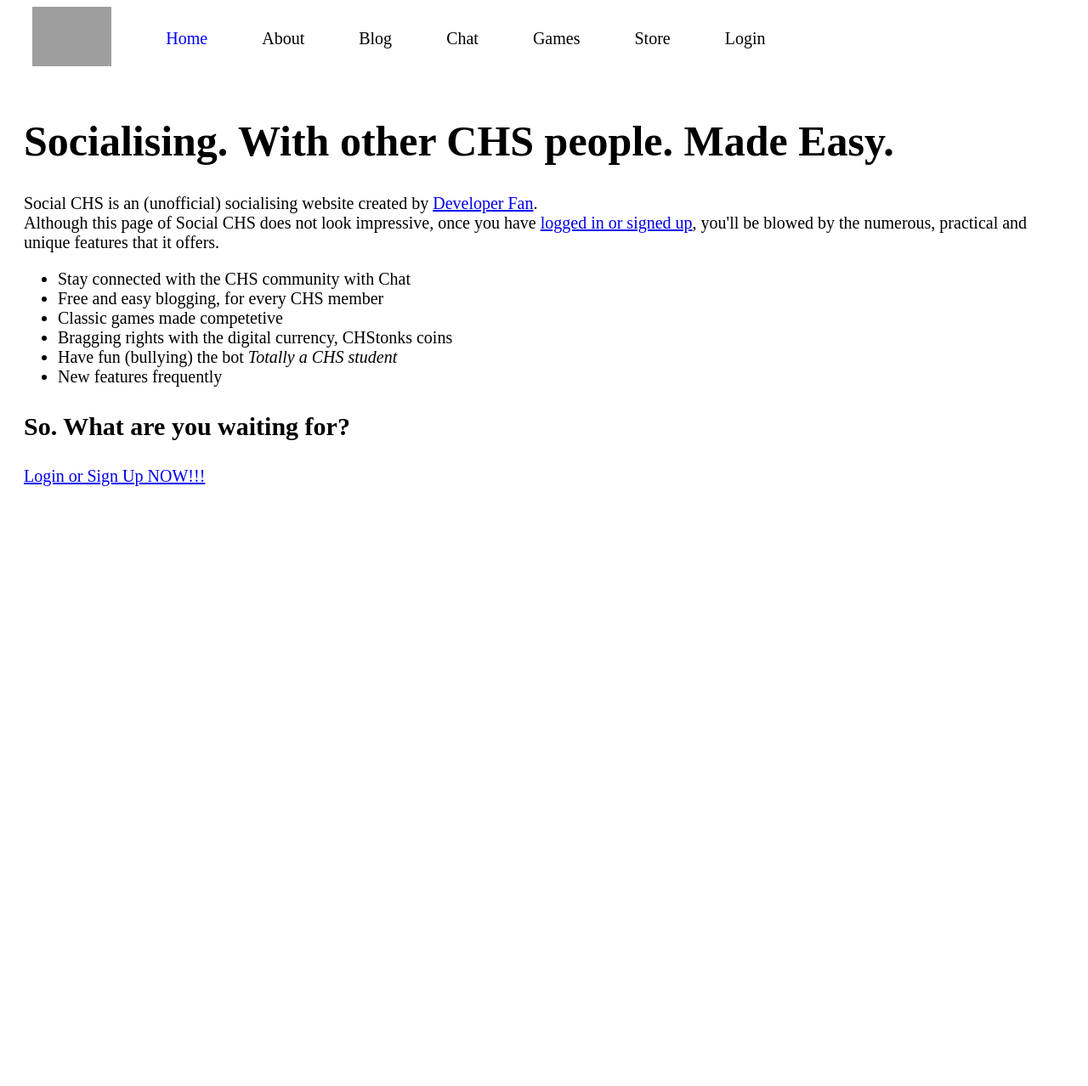
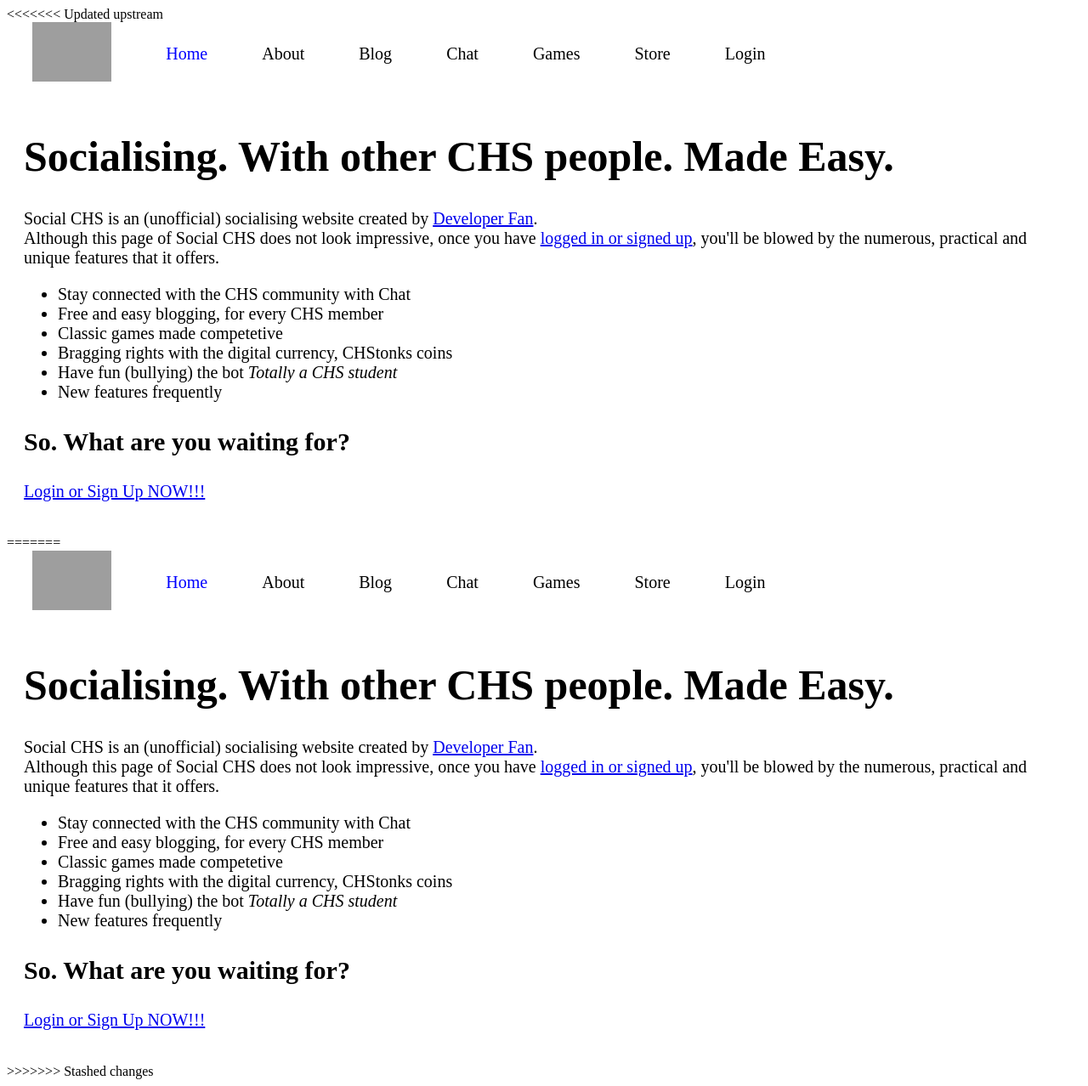
Before and after one commit to Developer-Fan/SocialCHS, a PHP site: page / in a window 1280 px wide. Shown: the whole page at 85% size. Before the commit the page ends 572 px from the top, so only its background shows below. Run offline with PHP 8.4, Linux system fonts and the light colour scheme; data comes from the database, SQL or seed files in the repository; grey boxes are pictures that could not be loaded.

Commit message:
Update index.php

```diff
--- a/index.php
+++ b/index.php
@@ -1,7 +1,7 @@
 <?php
-  session_start();
-  $conn = new SQLite3("./db.sqlite");
-  $sql = "
+session_start();
+$conn = new SQLite3("./db.sqlite");
+$sql = "
     CREATE TABLE IF NOT EXISTS users(
       id INTEGER PRIMARY KEY AUTOINCREMENT,
       username TEXT NOT NULL UNIQUE,
@@ -36,9 +36,9 @@
       date DATETIME CURRENT_TIMESTAMP
     );
   ";
-  $conn -> exec($sql);
-  $conn -> close();
-  //Example usage of the session variables for this website
+$conn->exec($sql);
+$conn->close();
+//Example usage of the session variables for this website
 /*
   $_SESSION['louswchs'] = true;
   $_SESSION['uswchsu'] = "test";
@@ -46,6 +46,7 @@
 ?>
 <!DOCTYPE html>
 <html>
+<<<<<<< Updated upstream
   <head>
     <title>CHS - Social</title>
     <style>
@@ -122,4 +123,72 @@
       ?>
     </div>
   </body>
+=======
+
+<head>
+  <title>CHS - Social</title>
+  <style>
+    .main {
+      padding: 20px;
+    }
+
+    .main h1 {
+      font-size: 50px;
+    }
+
+    .main p,
+    .main li {
+      font-size: 20px;
+    }
+
+    .main h3 {
+      font-size: 30px;
+    }
+  </style>
+  <link rel="stylesheet" type="text/css" href="main.css">
+</head>
+
+<body>
+  <div class="menu">
+    <a><img src="https://th.bing.com/th/id/OIP.WtHJMFPvbx62FKV5ozTEwwAAAA?pid=ImgDet&rs=1" alt="CHS logo"></a>
+    <a id="current-on">Home</a>
+    <a href="./about.php">About</a>
+    <a href="./blog.php">Blog</a>
+    <a href="./chat.php">Chat</a>
+    <a href="./games.php">Games</a>
+    <a href="./store.php">Store</a>
+    <?php
+    if (!isset($_SESSION["louswchs"])) {
+      echo "<a href = './login.php'>Login</a>";
+    } else {
+      echo "<a href = './settings.php'>Settings</a><a style = 'font-size: 30px'>Welcome, <b>" . $_SESSION["dnswchs"] . "</a></b>";
+    }
+    ?>
+  </div>
+  <div class="main">
+    <h1>Socialising. With other CHS people. Made Easy.</h1>
+    <p>
+      Social CHS is an (unofficial) socialising website created by <a href="https://github.com/Developer-Fan">Developer Fan</a>.
+      <br>
+      Although this page of Social CHS does not
+      look impressive, once you have
+      <a href="./login.php">logged in or signed
+        up</a>, you'll be blowed by the numerous,
+      practical and unique features that it offers.
+      <br>
+    <ul>
+      <li>Stay connected with the CHS community with Chat</li>
+      <li>Free and easy blogging, for every CHS member</li>
+      <li>Classic games made competetive</li>
+      <li>Bragging rights with the digital currency, CHStonks coins</li>
+      <li>Have fun (bullying) the bot <i>Totally a CHS student</i></li>
+      <li>New features frequently</li>
+    </ul>
+    </p>
+    <h3>So. What are you waiting for?</h3>
+    <p><a href="./login.php">Login or Sign Up NOW!!!</a></p>
+  </div>
+</body>
+
+>>>>>>> Stashed changes
 </html>
```
